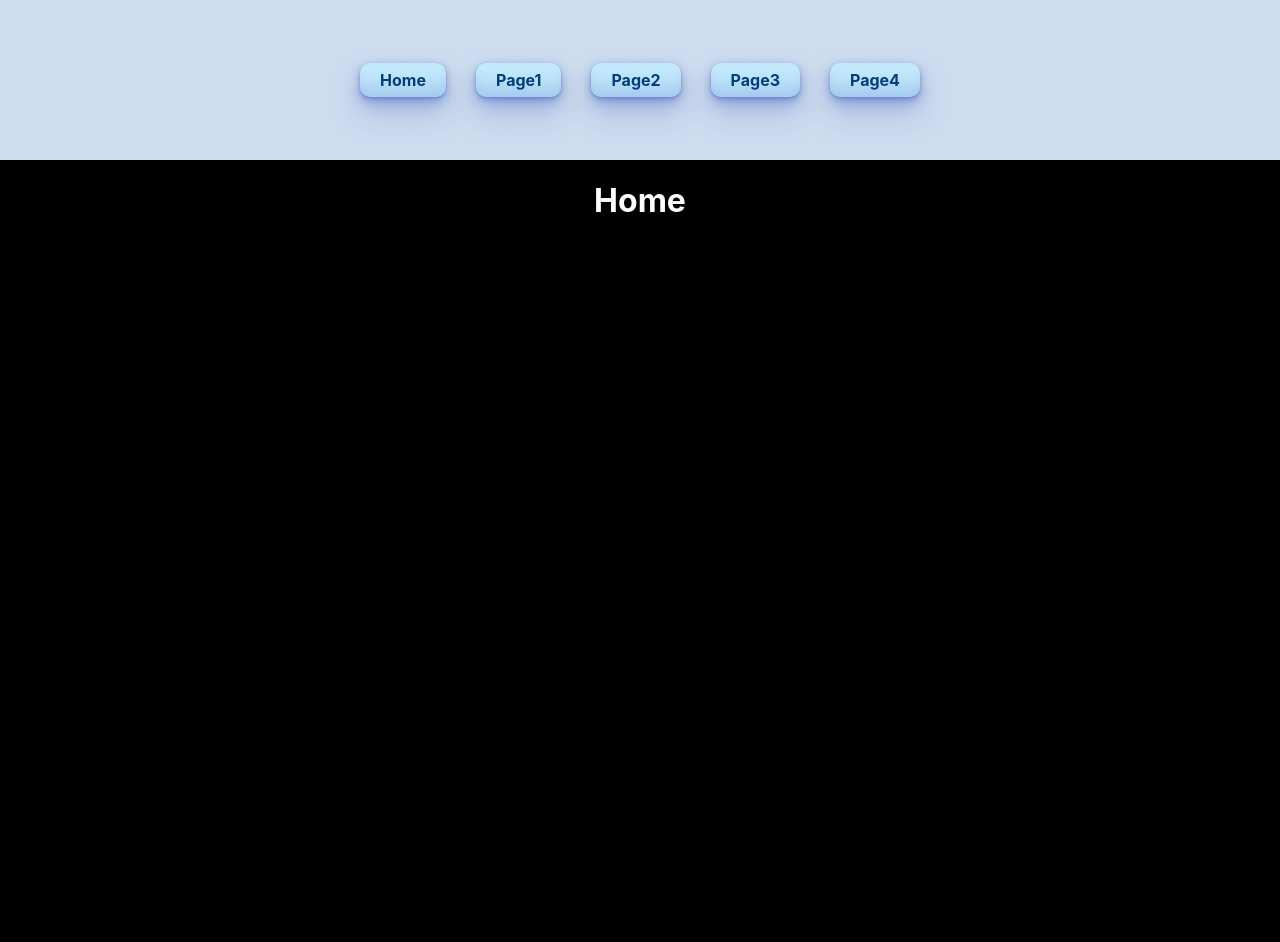
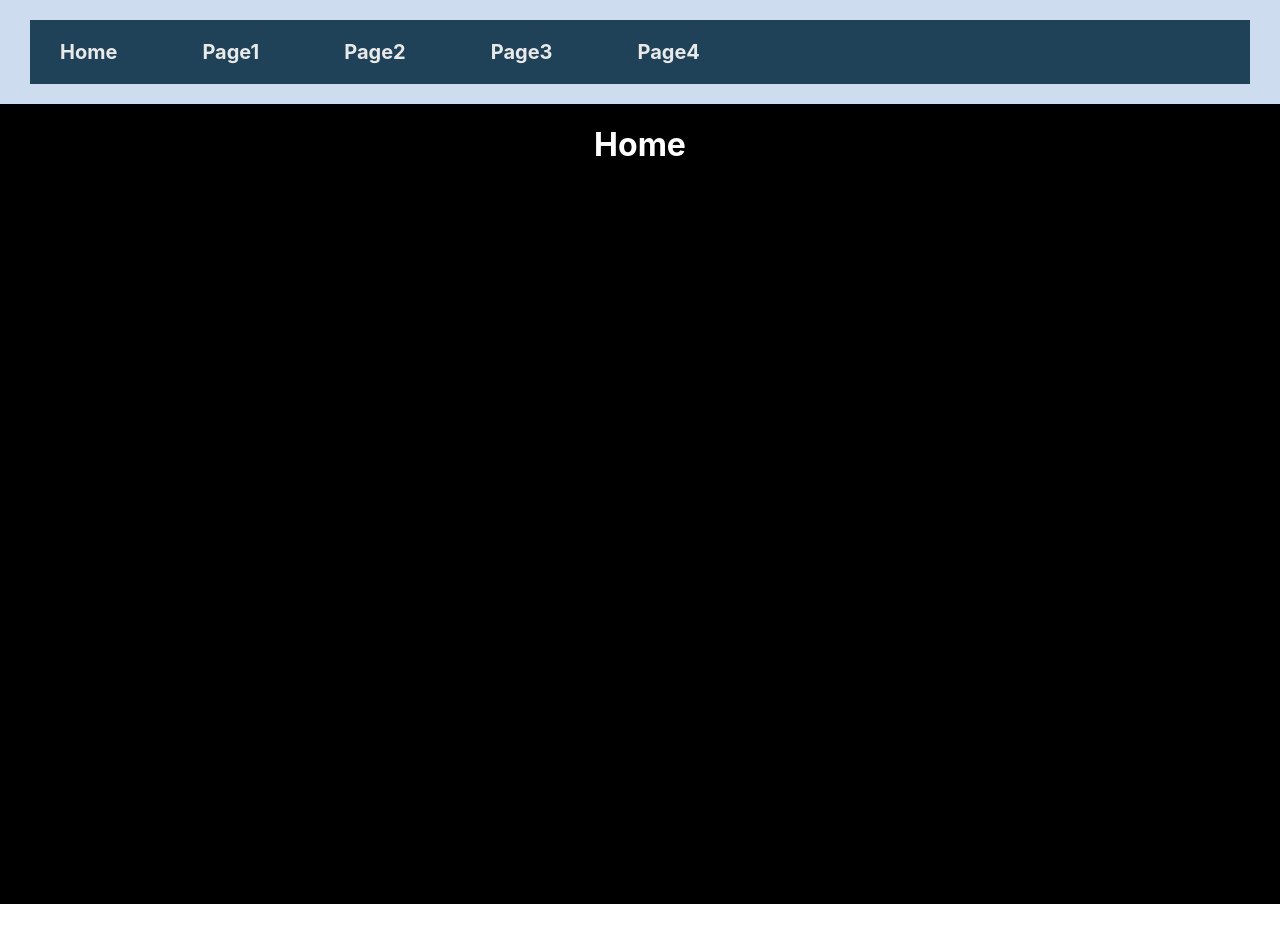
Before and after one commit to huynh-kiet-mb/Personal-project, a Next.js app: page / in a window 1280 px wide. Shown: the top 942 px of the page. After the commit the page ends 904 px from the top, so only its background shows below. Built offline with nearby package versions, Linux system fonts and the light colour scheme.

Commit message:
Commit 20/4/2023

```diff
--- a/components/header/index.jsx
+++ b/components/header/index.jsx
@@ -4,14 +4,15 @@ import logoImage from "../../assets/207c4f36152570b34a31a46837a7f472.jpg";
 import Link from "next/link";
 import { navLinks } from "../../utils/nav-link";
 
-
 const Header = () => {
   return (
     <HeaderWrapper>
       <HeaderBar>
-        {navLinks.map((link, index) =>
-        (    <StyledLink key={index} href={link.path}>{link.name}</StyledLink>)
-        )}
+        {navLinks.map((link, index) => (
+          <StyledLink key={index} href={link.path} leftPadding={link.leftPadding}>
+            {link.name}
+          </StyledLink>
+        ))}
       </HeaderBar>
     </HeaderWrapper>
   );
@@ -19,50 +20,65 @@ const Header = () => {
 // Header Wrapper
 const HeaderWrapper = styled.div`
   width: 100vw;
-  height: 20vh;
+  padding: 20px 30px;
   background: #94b5da77;
   display: flex;
   align-items: center;
-  justify-content: center;
+  justify-content: flex-start;
   color: white;
 `;
 // Header bar
 const HeaderBar = styled.div`
-  /* background: #143d1e; */
+  background: #1f4258;
   display: grid;
+  width: 100%;
   /* 30% có thể thiết lập */
   grid-template-columns: auto auto auto auto auto;
-  grid-column-gap: 30px;
+  grid-column-gap: 25px;
   align-items: center;
-  justify-content: center;
+  justify-content: flex-start;
 `;
 const StyledLink = styled(Link)`
-  background-color: #C2E9FB;
-  border-radius: 10px;
-  box-shadow: rgba(44, 77, 187, 0.2) 0 -25px 18px -14px inset,
-    rgba(44, 77, 187, 0.2) 0 1px 2px, rgba(44, 77, 187, 0.2) 0 2px 4px,
-    rgba(44, 77, 187, 0.2) 0 4px 8px, rgba(44, 77, 187, 0.2) 0 8px 16px,
-    rgba(44, 77, 187, 0.2) 0 16px 32px;
-  color: #003c80;
+  color: #e9e9e9;
+  background: #1f4258;
   cursor: pointer;
   display: inline-block;
   font-family: CerebriSans-Regular, -apple-system, system-ui, Roboto, sans-serif;
-  padding: 7px 20px;
+  padding: 20px 30px;
   font-weight: bold;
   text-align: center;
   text-decoration: none;
   transition: all 250ms;
-  border: 0;
-  font-size: 16px;
+  font-size: 20px;
   user-select: none;
   -webkit-user-select: none;
   touch-action: manipulation;
+  ::before {
+    position: absolute;
+    content: "";
+    top: 20px;
+    left: ${props => props.leftPadding? props.leftPadding : "30px" };
+    opacity: 0;
+    height: 0;
+    width: 10.7%;
+    background: rgba(255, 255, 255, 0.11);
+    border-top: 5px solid #01b3a7;
+    transform: translate3d(-100%, 0, 0);
+    transition: all 0.35s cubic-bezier(0.05, 0.29, 0.11, 1.54), height 0.3s ease;
+    visibility: hidden;
+    box-sizing: border-box;
+    /* z-index: -1; */
+    /* transform: translate3d(0, 0, 0); */
+  }
   :hover {
-    box-shadow: rgba(44, 65, 187, 0.35) 0 -25px 18px -14px inset,
-      rgba(44, 65, 187, 0.35) 0 1px 2px, rgba(44, 65, 187, 0.35) 0 2px 4px,
-      rgba(44, 65, 187, 0.35) 0 4px 8px, rgba(44, 65, 187, 0.35) 0 8px 16px,
-      rgba(44, 65, 187, 0.35) 0 16px 32px;
-    transform: scale(1.05) rotate(-1deg);
+    background: #51687575;
+    /* border-top: 0.5rem solid;
+    border-color: #46C9D3D5; */
+    ::before {
+      opacity: 1;
+      visibility: visible;
+      transform: translate3d(0, 0, 0);
+    }
   }
 `;
 
--- a/utils/nav-link.js
+++ b/utils/nav-link.js
@@ -6,17 +6,21 @@ export const navLinks = [
   {
     name: "Page1",
     path: "/page1",
+    leftPadding: "173px"
   },
   {
     name: "Page2",
     path: "/page2",
+    leftPadding: "316px"
   },
   {
     name: "Page3",
     path: "/page3",
+    leftPadding: "458px"
   },
   {
     name: "Page4",
     path: "/page4",
+    leftPadding: "601px"
   },
 ];
```
Also changed, not shown: assets/4674.jpg (added).
